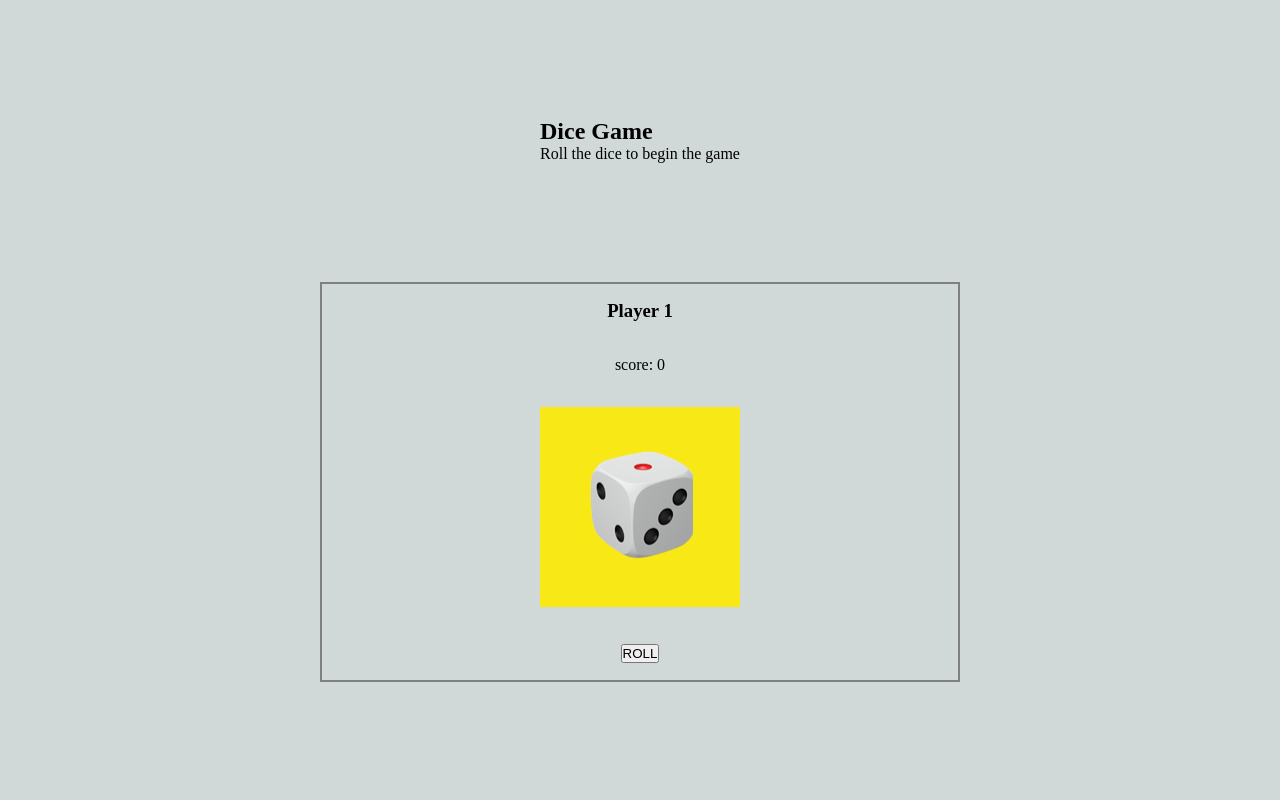
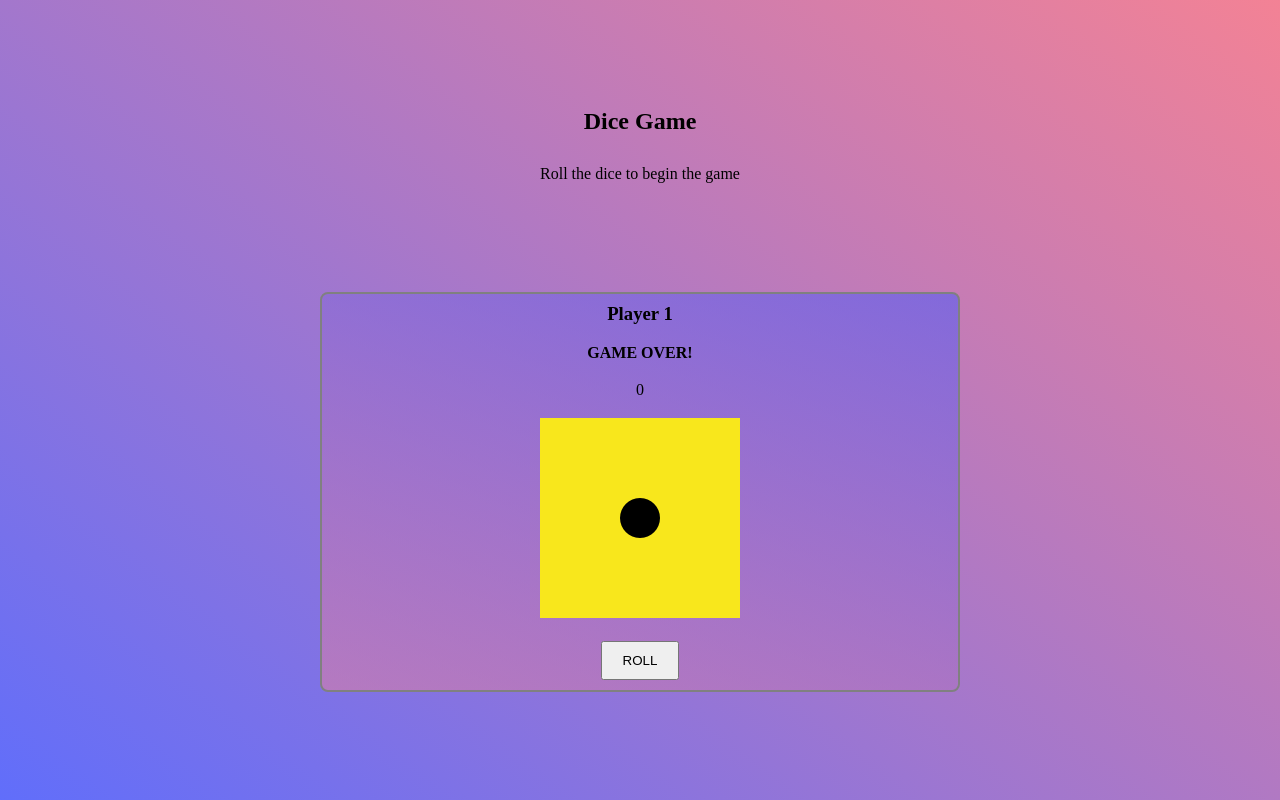
Before and after one commit to sarafotros/dice-game, a plain HTML site: page index.html in a window 1280 px wide. Both pictures are taken after a click on the button "ROLL". Drawn offline with Linux system fonts and the light colour scheme.

Commit message:
function for 1 player done

```diff
--- a/app.js
+++ b/app.js
@@ -0,0 +1,31 @@
+const btn = document.querySelector(".btn");
+const diceImg = document.querySelector("img");
+const status = document.querySelector(".status");
+
+let score = document.querySelector(".score");
+
+let sum = 0;
+
+const rollDice = () => {
+  let dice = Math.floor(Math.random() * 6) + 1;
+  diceImg.src = `assets/images/dice${dice}.png`;
+
+  if (dice === 1) {
+    status.textContent = "GAME OVER!";
+    sum = 0;
+    score.textContent = sum;
+  } else {
+    sum += dice;
+    score.textContent = sum;
+    if (sum >= 20) {
+      status.textContent = "YOU WON!";
+      sum = 0;
+    }
+  }
+};
+
+btn.addEventListener("click", () => {
+  status.textContent = "";
+
+  rollDice();
+});
--- a/index.html
+++ b/index.html
@@ -14,11 +14,12 @@
       </header>
       <div class="main">
         <h3>Player 1</h3>
-        <span class="score">score: 0</span>
+        <h4 class="status"></h4>
+        <span class="score"></span>
         <div class="img">
           <img src="assets/images/dice0.png" alt="dice" />
         </div>
-        <button>ROLL</button>
+        <button class="btn">ROLL</button>
       </div>
     </div>
     <script src="app.js"></script>
--- a/style.css
+++ b/style.css
@@ -4,12 +4,17 @@
   box-sizing: border-box;
 }
 body {
-  background-color: rgb(208, 216, 216);
+  background: linear-gradient(217deg, #f38295, #4d5cfae3);
+}
+header {
+  text-align: center;
+}
+header h2 {
+  padding-bottom: 15%;
 }
 .app {
   width: 100%;
   height: 100vh;
-
   display: flex;
   flex-direction: column;
   align-items: center;
@@ -17,6 +22,8 @@ body {
 }
 .main {
   border: 2px solid grey;
+  background: linear-gradient(200deg, #4d5bfa8e, #f3829577);
+  border-radius: 8px;
   display: flex;
   flex-direction: column;
   width: 50%;
@@ -24,3 +31,6 @@ body {
   justify-content: space-around;
   align-items: center;
 }
+.btn {
+  padding: 10px 20px;
+}
```
Also changed, not shown: 1 other file.
